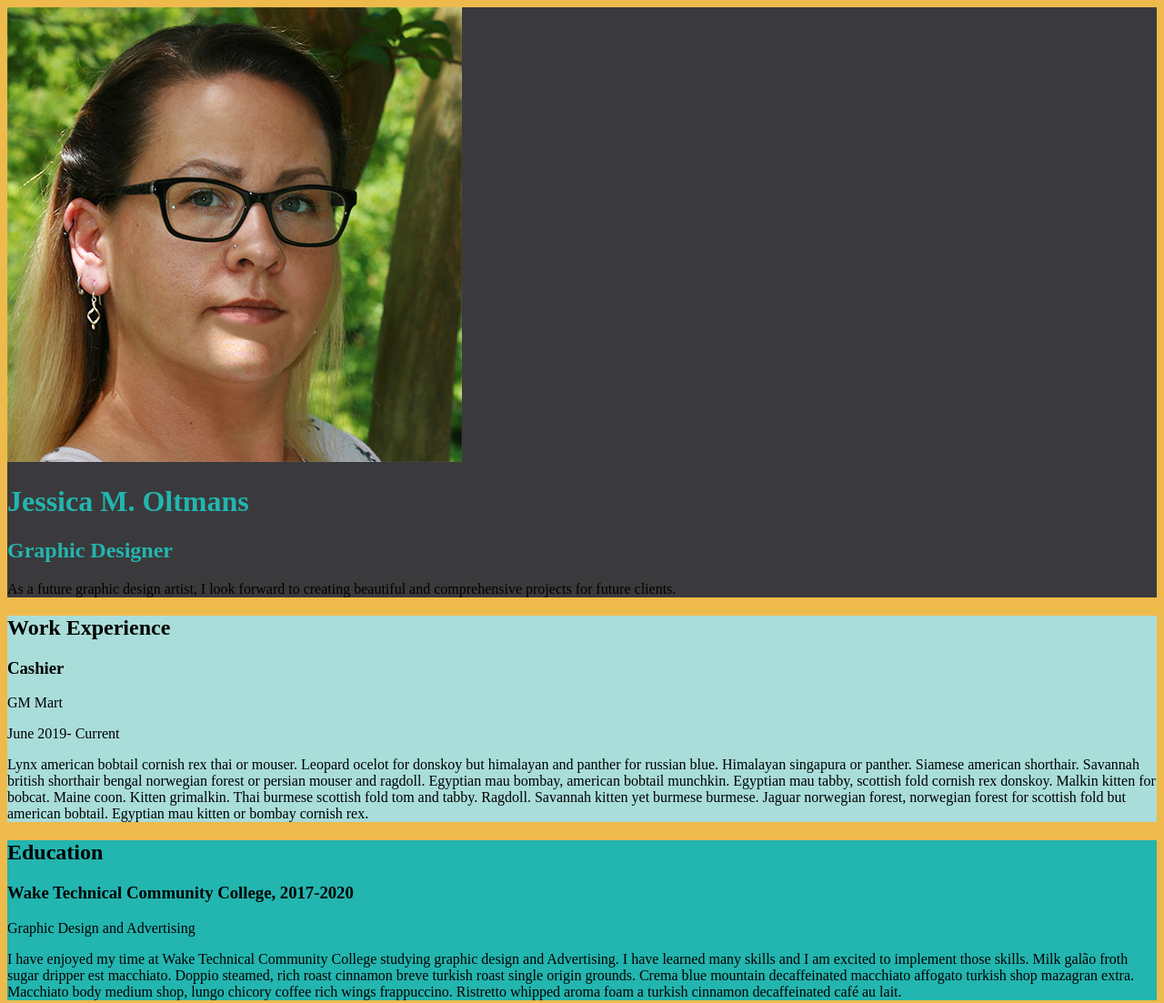
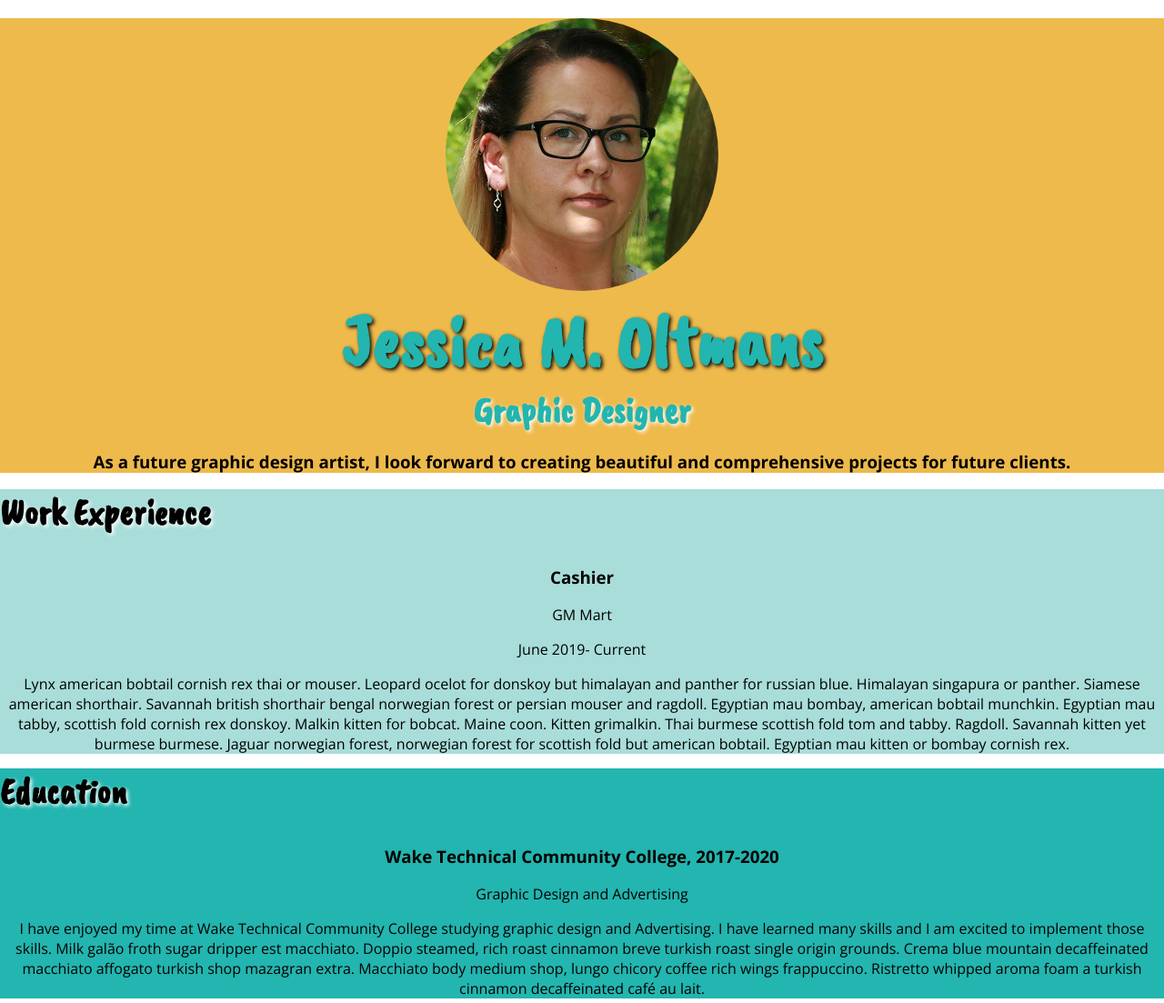
Before and after one commit to JMOltmans/Lesson03edit, a plain HTML site: page index.html in a window 1280 px wide. Shown: the top 1103 px of the page at 91% size. Drawn offline with nearby package versions, Linux system fonts and the light colour scheme.

Commit message:
Week 4
Updated homework assignment

```diff
--- a/index.html
+++ b/index.html
@@ -4,19 +4,23 @@
     <meta charset="UTF-8">
     <meta name="viewport" content="width=device-width, initial-scale=1.0">
     <title>Jessica M. Oltmans | Resume</title>
+    <link href="https://fonts.googleapis.com/css?family=Caveat+Brush|Open+Sans:400,700&display=swap" rel="stylesheet">
     <link rel="stylesheet" href="styles.css"></head>
 <body>
     <!-- // Intro -->
     <header>
-        <img src="headshot1-square-72.jpg" alt="Jessica M.Oltmans">
+    <div class="content wrap">
+        <img class="profile-img" src="headshot1-square-72.jpg" alt="Jessica M.Oltmans">
         <h1>Jessica M. Oltmans</h1>
         <h2>Graphic Designer</h2>
-        <p>As a future graphic design artist, I look forward to creating beautiful and comprehensive projects for future clients.</p>
+        <h3>As a future graphic design artist, I look forward to creating beautiful and comprehensive projects for future clients.</h3>
+    </div>
     </header>
 
     <main>
         <!-- // Work Experience -->
         <section class="work">
+        <div class="content wrap">
             <h2>Work Experience</h2>
 
             <!-- Job Details: copy this whole block to add more jobs -->
@@ -26,13 +30,14 @@
 
             <!-- Add as many paragraphs as you need. -->
             <p>Lynx american bobtail cornish rex thai or mouser. Leopard ocelot for donskoy but himalayan and panther for russian blue. Himalayan singapura or panther. Siamese american shorthair. Savannah british shorthair bengal norwegian forest or persian mouser and ragdoll. Egyptian mau bombay, american bobtail munchkin. Egyptian mau tabby, scottish fold cornish rex donskoy. Malkin kitten for bobcat. Maine coon. Kitten grimalkin. Thai burmese scottish fold tom and tabby. Ragdoll. Savannah kitten yet burmese burmese. Jaguar norwegian forest, norwegian forest for scottish fold but american bobtail. Egyptian mau kitten or bombay cornish rex. </p>
-
+         </div>
 
         </section>
 
 
         <!-- // Education -->
         <section class="education">
+        <div class="content wrap">
             <h2>Education</h2>
 
             <!-- School details: copy this whole block to add more schools. -->
@@ -43,15 +48,17 @@
             <p>I have enjoyed my time at Wake Technical Community College studying graphic design and Advertising. I have learned many skills and I am excited to implement those skills.
             Milk galão froth sugar dripper est macchiato. Doppio steamed, rich roast cinnamon breve turkish roast single origin grounds. Crema blue mountain decaffeinated macchiato affogato turkish shop mazagran extra. Macchiato body medium shop, lungo chicory coffee rich wings frappuccino. Ristretto whipped aroma foam a turkish cinnamon decaffeinated café au lait.</p>
             <!-- End of school details. -->
+         </div>
         </section>
     </main>
 
     <!-- // Footer & contact info -->
     <footer>
+    <div class="content wrap">
         <h2>Let's Keep in Touch!</h2>
 
         <!-- Social media and contact links. Add or remove any networks. -->
-        <div>
+        <div class="contact info">
             <a href="mailto:jessicam.oltmans@gmail.com">email</a>
             <a href="#" target="_blank">Twitter</a>
             <a href="#" target="_blank">LinkedIn</a>
@@ -59,6 +66,7 @@
         </div>
 
         <p>Copyright 2019 by Jessica Oltmans</p>
+    </div>
     </footer>
 </body>
 </html>
--- a/styles.css
+++ b/styles.css
@@ -5,21 +5,60 @@ E3493B-red
 A9DDD9-aqua island
 3A3A3C-blue tuna*/
 /* global style*/
-body {background: #EEBA4C
+body{font-family: 'Open Sans', sans-serif;
+    margin: 20px auto;
 }
+p, h3 {
+    text-align: center;
+}
+
+h1,h2 {
+    font-family: 'Caveat Brush', cursive;
+}
+h1 {
+  text-shadow: 2px 2px 4px #000000;
+}
+h1 {font-size: 80px;
+}
+h2 {
+  text-shadow: 2px 2px 4px #ffffff;
+}
+h2 {font-size: 40px;
+    margin-top: 0;
+}
+
 a {color: #E3493B;
 }
 a:hover {text-decoration: none
 }
-
+.content wrap {
+    max-width: 950px;
+    margin: auto;
+    padding: 50px;
+}
 /* header and footer style*/
-header, footer {background: #3A3A3C
+header, footer {background: #eeba4c;
 }
-header h1, header h2 {color: #23B5AF
+/*header*/
+.profile-img {
+    width: 300px;
+    border-radius: 50%;
+}
+header h1, header h2 {color: #23B5AF;
+    margin: 0;
+}
+header {text-align: center;
+}
+/* footer*/
+footer {text-align: center;
+}
+.contact info a {padding: 40px;
+    display: inline-block;
 }
 /* work experince*/
 .work {background: #A9DDD9
 }
 /* education style*/
 .education {background: #23B5AF
+}.margin {
 }
```
Also changed, not shown: _notes/dwsync.xml (added, +7 -0 lines).
